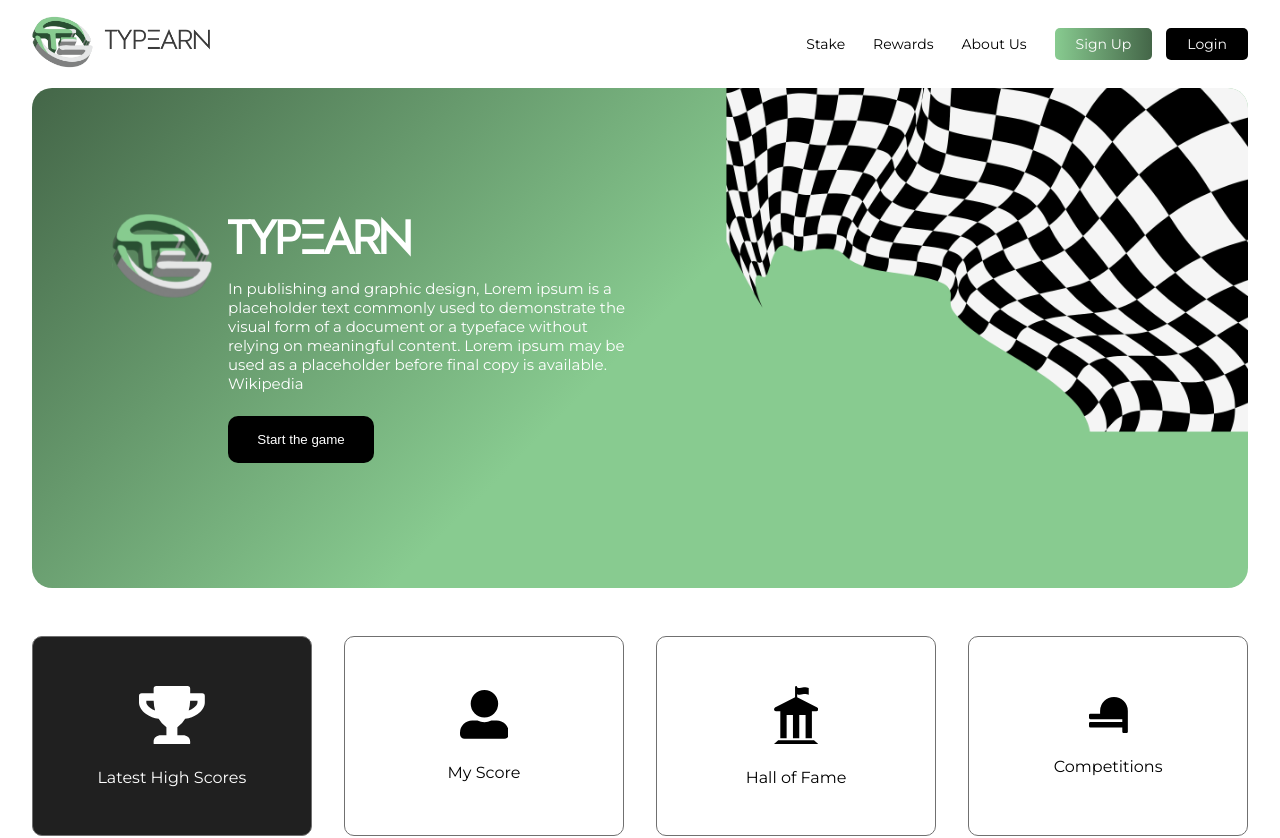
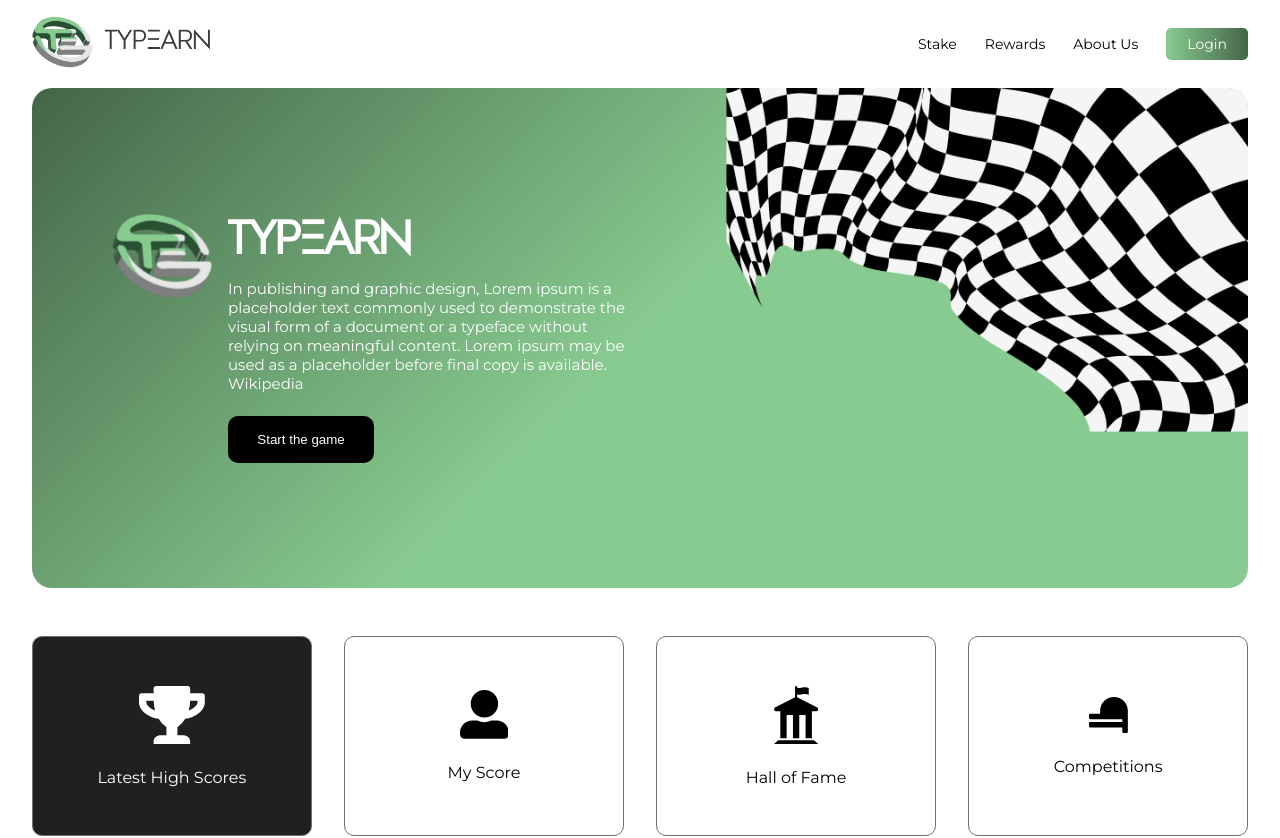
Before and after one commit to IBilalShabbir/TypEarn, a React (Vite) app: page / in a window 1280 px wide. Shown: the top 838 px of the page. Built offline with nearby package versions, Linux system fonts and the light colour scheme.

Commit message:
ethers added

```diff
--- a/package.json
+++ b/package.json
@@ -9,6 +9,7 @@
     "preview": "vite preview"
   },
   "dependencies": {
+    "ethers": "^5.6.9",
     "firebase": "^9.9.1",
     "react": "^18.2.0",
     "react-dom": "^18.2.0",
--- a/src/App.jsx
+++ b/src/App.jsx
@@ -1,4 +1,4 @@
-import { useState } from "react";
+import { useEffect, useState } from "react";
 import { Route, Routes } from "react-router-dom";
 import "./App.scss";
 import Footer from "./components/Footer";
@@ -8,16 +8,81 @@ import StartGame from "./components/StartGame";
 import Game from "./screens/Game";
 import Home from "./screens/Home";
 import Stake from "./screens/Stake";
+import { ethers } from "ethers";
 
 function App() {
   const [user, setUser] = useState(null);
   const [isStartGame, setIsStartGame] = useState(false);
   const [isLogin, setIsLogin] = useState(false);
+
+  useEffect(() => {
+    if (user !== null) {
+      window.localStorage.setItem("user", JSON.stringify(user));
+    }
+  }, [user]);
+
+  useEffect(() => {
+    setUser(JSON.parse(window.localStorage.getItem("user")));
+  }, []);
+
+  const [data, setdata] = useState({
+    address: "",
+    Balance: null,
+  });
+  console.log(data);
+  // Button handler button for handling a
+  // request event for metamask
+  const btnhandler = () => {
+    // Asking if metamask is already present or not
+    if (window.ethereum) {
+      // res[0] for fetching a first wallet
+      window.ethereum
+        .request({ method: "eth_requestAccounts" })
+        .then((res) => accountChangeHandler(res[0]));
+    } else {
+      alert("install metamask extension!!");
+    }
+  };
+
+  // getbalance function for getting a balance in
+  // a right format with help of ethers
+  const getbalance = (address) => {
+    // Requesting balance method
+    window.ethereum
+      .request({
+        method: "eth_getBalance",
+        params: [address, "latest"],
+      })
+      .then((balance) => {
+        // Setting balance
+        setdata({
+          Balance: ethers.utils.formatEther(balance),
+        });
+      });
+  };
+
+  // Function for getting handling all events
+  const accountChangeHandler = (account) => {
+    // Setting an address data
+    setdata({
+      address: account,
+    });
+
+    // Setting a balance
+    getbalance(account);
+  };
+
   return (
     <>
       {isStartGame ? <StartGame setIsStartGame={setIsStartGame} /> : null}
       {isLogin ? <Login setUser={setUser} setIsLogin={setIsLogin} /> : null}
-      <Header setIsLogin={setIsLogin} user={user} setUser={setUser} />
+      <Header
+        connectWallet={btnhandler}
+        setIsLogin={setIsLogin}
+        user={user}
+        setUser={setUser}
+        dataWallet={data}
+      />
       <Routes>
         <Route
           path="/"
--- a/src/components/Header.jsx
+++ b/src/components/Header.jsx
@@ -4,7 +4,13 @@ import { Link } from "react-router-dom";
 import logo from "../assets/logo.png";
 import { logout } from "../services/auth";
 
-export function Header({ setUser, setIsLogin, user }) {
+export function Header({
+  dataWallet,
+  setUser,
+  setIsLogin,
+  user,
+  connectWallet,
+}) {
   const [isOpen, setIsOpen] = useState(true);
   useEffect(() => {
     if (window.innerWidth < 768) {
@@ -51,16 +57,12 @@ export function Header({ setUser, setIsLogin, user }) {
           </a>
           {user === null ? (
             <>
-              <a href="#" className="header__nav__button">
-                Sign Up
-              </a>
               <a
                 href="#"
                 onClick={() => {
                   setIsLogin(true);
                 }}
                 className="header__nav__button"
-                style={{ background: "black" }}
               >
                 Login
               </a>
@@ -80,16 +82,34 @@ export function Header({ setUser, setIsLogin, user }) {
                   style={{
                     width: 50,
                     height: 50,
-                    marginRight: "1em",
                     borderRadius: 50,
                   }}
                 />
-                {user.displayName}
+                {/* {user.displayName} */}
               </div>
+              {dataWallet.Balance === null ? (
+                <a
+                  href="#"
+                  onClick={connectWallet}
+                  className="header__nav__button"
+                >
+                  Connect Wallet
+                </a>
+              ) : (
+                <a
+                  href="#"
+                  className="header__nav__button"
+                  style={{ background: "black" }}
+                >
+                  Connected Wallet
+                </a>
+              )}
+
               <a
                 href="#"
                 onClick={() => {
                   logout(setUser);
+                  setUser(null);
                 }}
                 className="header__nav__button"
                 style={{ background: "black" }}
```
Also changed, not shown: 1 other file (tests, documents, lock files or other folders).
